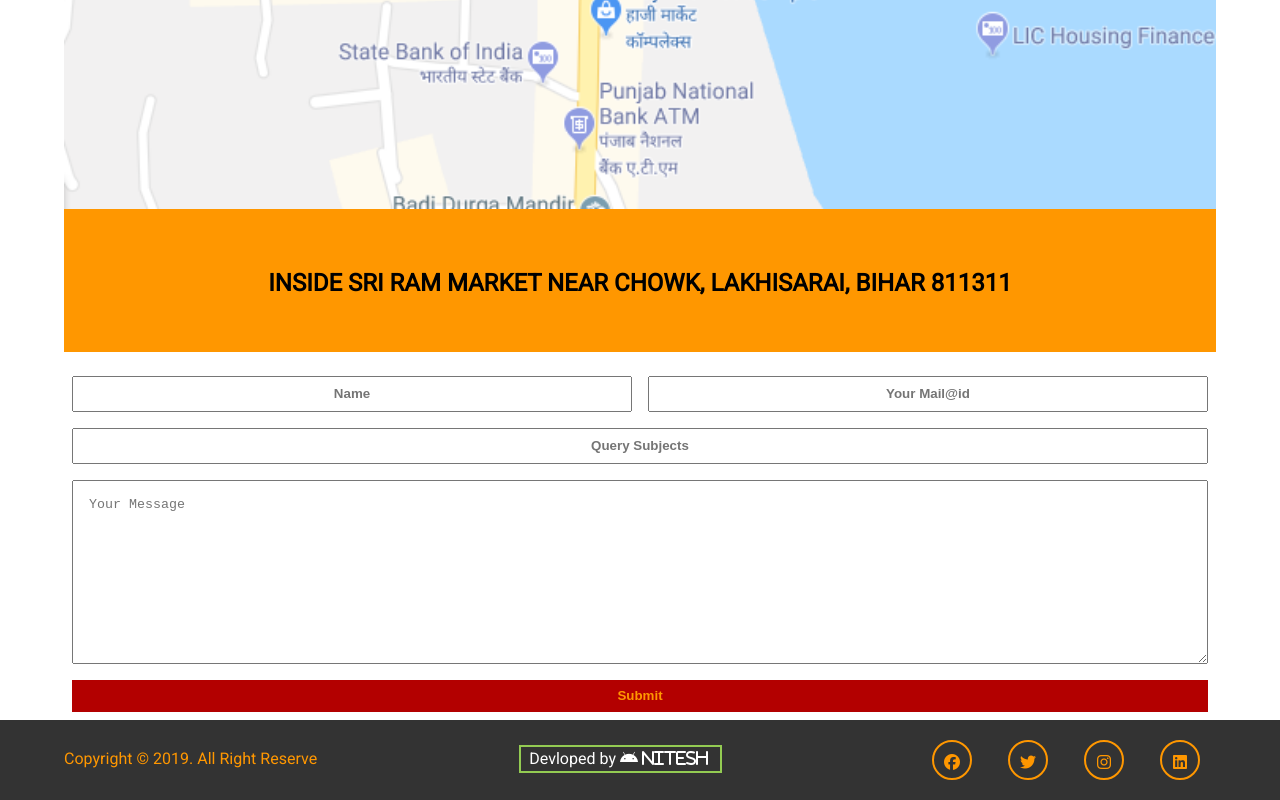
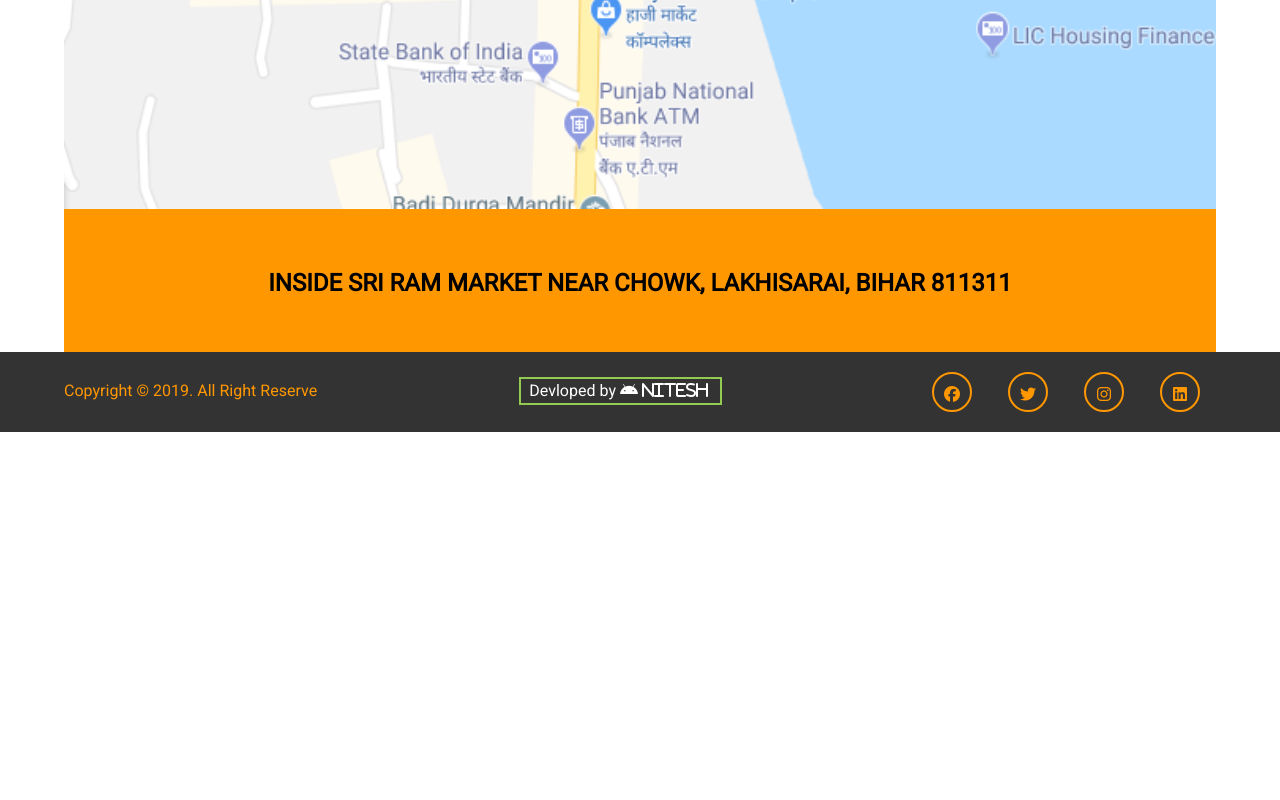
Before and after one commit to Error57nk/temp, a plain HTML site: page about.html in a window 1280 px wide. Shown: the part 1753-2553 px from the top of the page. After the commit the page ends 2185 px from the top, so only its background shows below. Drawn offline with Linux system fonts and the light colour scheme.

Commit message:
first commit bug

```diff
--- a/about.html
+++ b/about.html
@@ -80,17 +80,17 @@
 
   <!-- conatct -->
 
-  <div id="contact">
+  <!-- <div id="contact">
     <div class="container">
       <form name="contact" method="POST" data-netlify="true" class="contact-form">
         <input type="text" name="name" id="name" placeholder="Name" />
         <input type="email" name="email" id="mail" placeholder="Your Mail@id" />
         <input type="text" name="Subjects" id="sub" placeholder="Query Subjects" />
         <textarea name="message" id="msg" cols="20" rows="10" placeholder="Your Message"></textarea>
-        <input type="submit" id="btn" value="Submit" class="btn-1 btn-light" />
+        <input type="submit" id="btn" value="Submit" class="btn" />
       </form>
     </div>
-  </div>
+  </div> -->
 </body>
 <!-- Contact -->
 
```
Also changed, not shown: services.html (+2 -2 lines).
